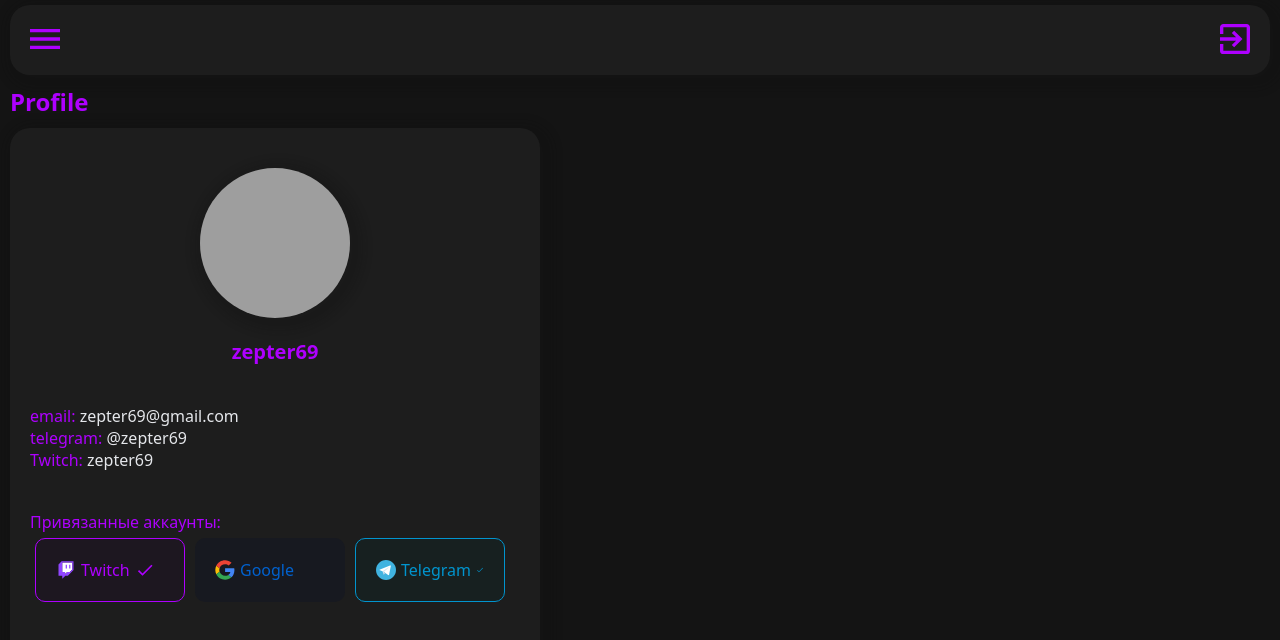
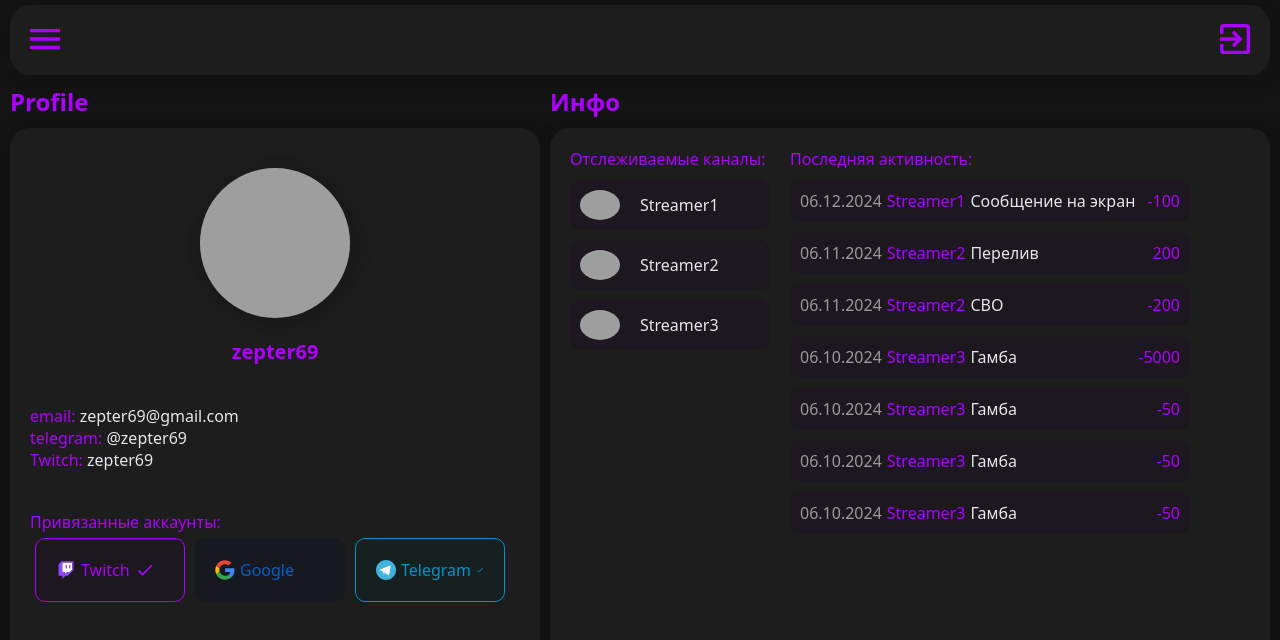
Before and after one commit to zep69/streamers-site, a Nuxt app: page /user/profile in a window 1280 px wide. Shown: the top 640 px of the page. Built offline with nearby package versions, Linux system fonts and the light colour scheme; grey boxes are pictures that could not be loaded.

Commit message:
works with profile

```diff
--- a/app/pages/user/profile/index.vue
+++ b/app/pages/user/profile/index.vue
@@ -45,12 +45,121 @@
                 </div>
             </div>
         </div>
+        <div style="margin-left: 10px;width: 100%;">
+            <h2>Инфо</h2>
+            <div class="profile-root--card-info">
+                <div class="profile-root--card-info--subscribe">
+                    <span>Отслеживаемые каналы: </span>
+                    <div class="profile-root--card-info--subscribe--item" v-for="item in streamers" :key="item.id">
+                        <img :src="item.avatar" alt="" height="30px">
+                        <span>{{ item.name }}</span>
+                    </div>
+                </div>
+                <div class="profile-root--card-info--last-activity">
+                    <span>Последняя активность:</span>
+                    <div v-for="item in activities" :key="item.date" style="margin-top: 10px;">
+                        <div class="profile-root--card-info--last-activity--item">
+                            <div>
+                                <span class="profile-root--card-info--last-activity--item--date">{{ formDate(item.date) }}</span>
+                                <span>{{ item.streamerName }}</span>
+
+                                <span class="profile-root--card-info--last-activity--item--name">{{ item.type }}</span>
+                            </div>
+
+                            <span>{{ item.sum }}</span>
+                        </div>
+                    </div>
+                </div>
+            </div>
+        </div>
 
     </div>
 </template>
 
 <script setup lang="ts">
+    type Activity = {
+        type: string,
+        streamerName: string,
+        date: string,
+        sum: number,
+    }
 
+    function formDate(date:string): string{
+        const dateTemp = new Date(date)
+        return dateTemp.toLocaleDateString('ru-RU')
+    }
+
+
+
+
+        const activities: Activity[] = [
+            {
+                type: 'Сообщение на экран',
+                streamerName: 'Streamer1',
+                date: '12.06.2024 12:00',
+                sum: -100
+            },
+            {
+                type: 'Перелив',
+                streamerName: 'Streamer2',
+                date: '11.06.2024 18:00',
+                sum: +200
+            },
+            {
+                type: 'СВО',
+                streamerName: 'Streamer2',
+                date: '11.06.2024 18:00',
+                sum: -200
+            },
+            {
+                type: 'Гамба',
+                streamerName: 'Streamer3',
+                date: '10.06.2024 20:00',
+                sum: -5000
+            },
+            {
+                type: 'Гамба',
+                streamerName: 'Streamer3',
+                date: '10.06.2024 18:00',
+                sum: -50
+            },
+            {
+                type: 'Гамба',
+                streamerName: 'Streamer3',
+                date: '10.06.2024 16:00',
+                sum: -50
+            },
+            {
+                type: 'Гамба',
+                streamerName: 'Streamer3',
+                date: '10.06.2024 20:00',
+                sum: -50
+            },
+    ]
+
+    type Streamer = {
+        name : string,
+        avatar: string,
+        id: number,
+    }
+
+    const streamers: Streamer[] = [
+        {
+            name: 'Streamer1',
+            avatar: 'https://s3.twcstorage.ru/cd58536-mhand-bucket/crm/22-223863_no-avatar-png-circle-transparent-png.png',
+            id: 1
+        },
+        {
+            name: 'Streamer2',
+            avatar: 'https://s3.twcstorage.ru/cd58536-mhand-bucket/crm/22-223863_no-avatar-png-circle-transparent-png.png',
+            id: 2
+        },
+        {
+            name: 'Streamer3',
+            avatar: 'https://s3.twcstorage.ru/cd58536-mhand-bucket/crm/22-223863_no-avatar-png-circle-transparent-png.png',
+            id: 3
+        },
+    ]
 </script>
 
 <style scoped lang="scss">
@@ -103,7 +212,68 @@
 .profile-root {
     padding: 10px;
     display: flex;
-
+    &--card-info {
+        padding: 20px;
+        margin-top: 10px;
+        height: 600px;
+        width: 100%;
+        border-radius: 20px;
+        background-color: var(--bg-color-secondary);
+        -webkit-box-shadow: 4px 4px 10px 10px rgba(13, 13, 13, 0.2);
+        -moz-box-shadow: 4px 4px 10px 10px rgba(13, 13, 13, 0.2);
+        box-shadow: 4px 4px 10px 10px rgba(13, 13, 13, 0.2);
+        display: flex;
+        justify-content: start;
+        &--last-activity {
+            color: var(--primary-color);
+            width: 400px;
+            margin-left: 20px;
+            &--item {
+                display: flex;
+                justify-content: space-between;
+                padding: 10px;
+                background-color: rgb(29, 23, 32);
+                border-radius: 10px;
+                &--name {
+                    color: var(--text-color);
+                    margin-left: 5px;
+                }
+                &--date {
+                    color: var(--text-color-secondary);
+                    margin-right: 5px;
+                }
+                &:hover {
+                    background-color: rgb(45, 35, 50);
+                    cursor: pointer;
+                }
+            }
+        }
+        &--subscribe {
+            color: var(--primary-color);
+            width: 200px;
+            &--item {
+                display: flex;
+                align-items: center;
+                margin-top: 10px;
+                padding: 10px;
+                background-color: rgb(29, 23, 32);
+                border-radius: 10px;
+                transition: 500ms;
+                img {
+                    border-radius: 50%;
+                    margin-right: 10px;
+                }
+                span {
+                    color: var(--text-color);
+                    margin-left: 10px;
+                }
+                &:hover {
+                    background-color: rgb(45, 35, 50);
+                    cursor: pointer;
+                }
+            }
+        }
+    }
     &--card-profile {
         margin-top: 10px;
         height: 600px;
```
